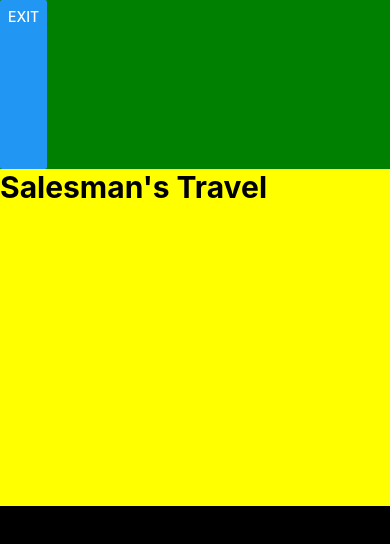
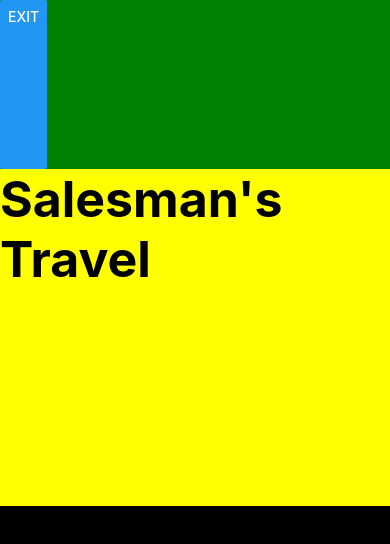
Before and after one commit to richard-remote/Travel, a React Native app: screen / in a window 390 px wide. Shown: the top 544 px of the page. Built offline with nearby package versions, Linux system fonts and the light colour scheme.

Commit message:
Larger Text Made the text in the title larger. Increased fontSize to 50

```diff
--- a/App.js
+++ b/App.js
@@ -25,7 +25,7 @@ export default class App extends Component {
         </View>
 
         <View style= {{flex: 2, backgroundColor: 'yellow'}}>
-          <Text style={{fontSize: 30, fontWeight: 'bold', color: 'black'}}>Salesman's Travel</Text>
+          <Text style={{fontSize: 50, fontWeight: 'bold', color: 'black'}}>Salesman's Travel</Text>
         </View>
         <View style= {{flex: 2, backgroundColor: 'black'}}></View>
       </View>
```
Also changed, not shown: 1034 other files (tests, documents, lock files or other folders).
